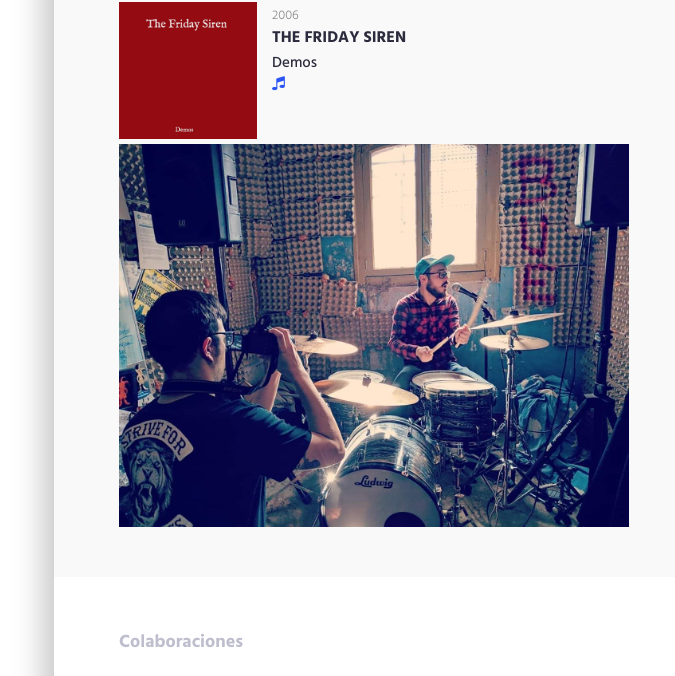
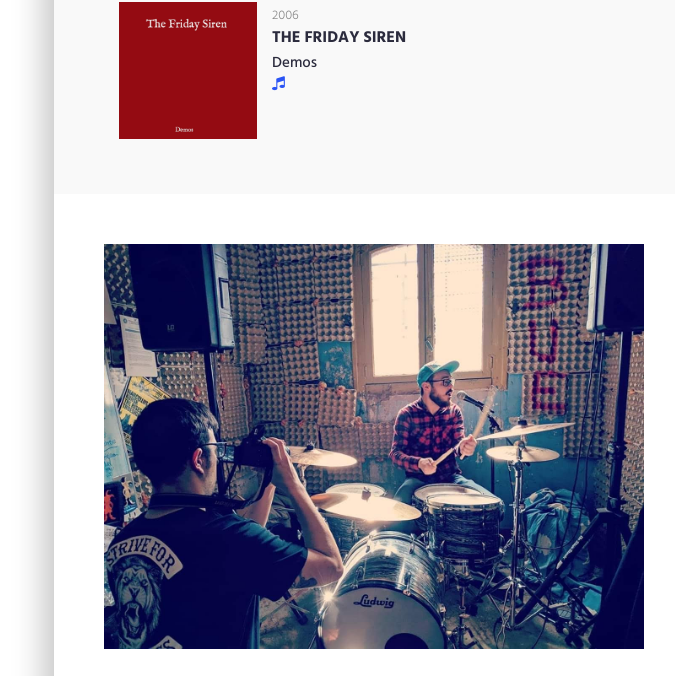
Before and after one commit to reciomario/myweb-drums, a plain HTML site: page index.html in a window 1280 px wide. Shown: the part 4193-4869 px from the top of the page, without its empty margins (586-1261 px from the left). Drawn offline with Linux system fonts and the light colour scheme.

Commit message:
Adding new stuff

```diff
--- a/index.html
+++ b/index.html
@@ -352,12 +352,16 @@
             </div>
         </div>
         <!--.row-->
-        <img width="100%" align=center src="img/me/grabando2.jpg" alt="">
+
     </div>
     <!-- .container-fluid -->
 
 </section>
 <!-- .section-experience -->
+
+<section class="section-wrapper section-education">
+    <img width="100%" align=center src="img/me/grabando5.jpg" alt="">
+</section>
 
 <section class="section-wrapper section-education">
     <div class="container-fluid">
```
Also changed, not shown: img/me/grabando2.jpg (deleted), img/me/grabando5.jpg (added).
